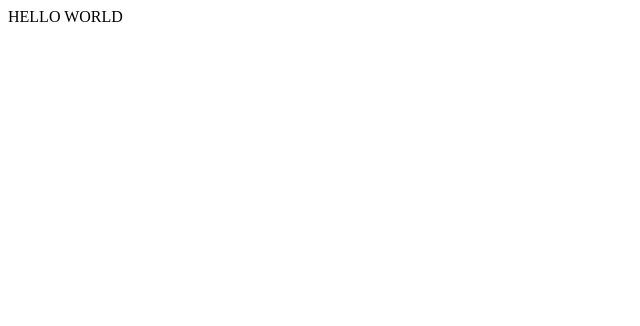
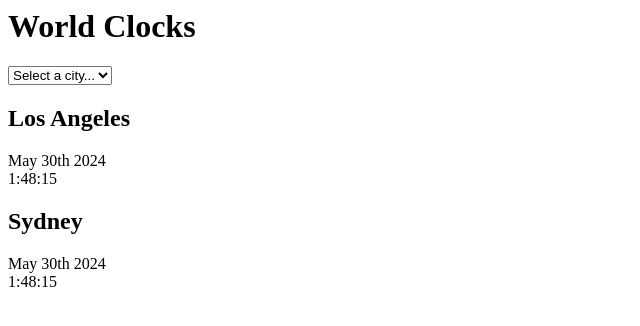
Before and after one commit to StellaNDL/WorldClockProject, a plain HTML site: page index.html in a window 1280 px wide. Shown: the whole page, without its empty margins (0-640 px from the left). Drawn offline with Linux system fonts and the light colour scheme.

Commit message:
added the div, h1, h2 and select option to the html

```diff
--- a/index.html
+++ b/index.html
@@ -1 +1,22 @@
-HELLO WORLD
+<div class="container">
+    <h1>World Clocks</h1>
+
+    <select>
+        <option value="">Select a city...</option>
+        <option value="">London</option>
+        <option value="">New York</option>
+        <option value="">Auckland</option>
+    </select>
+
+    <div class="city">
+        <h2>Los Angeles</h2>
+        <div class="date">May 30th 2024</div>
+        <div class="time">1:48:15</div>
+    </div>
+
+    <div class="city">
+        <h2>Sydney</h2>
+        <div class="date">May 30th 2024</div>
+        <div class="time">1:48:15</div>
+    </div>
+</div>
```
